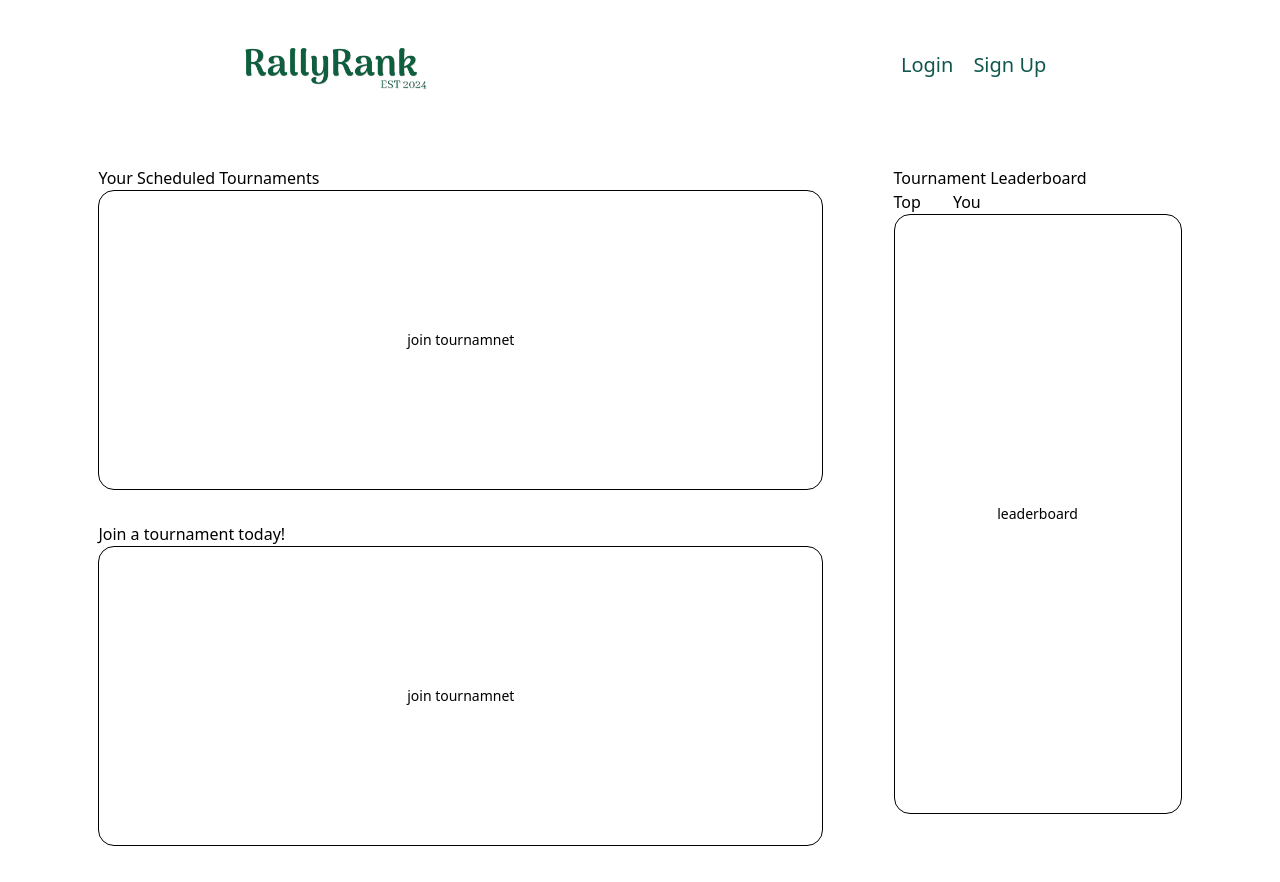
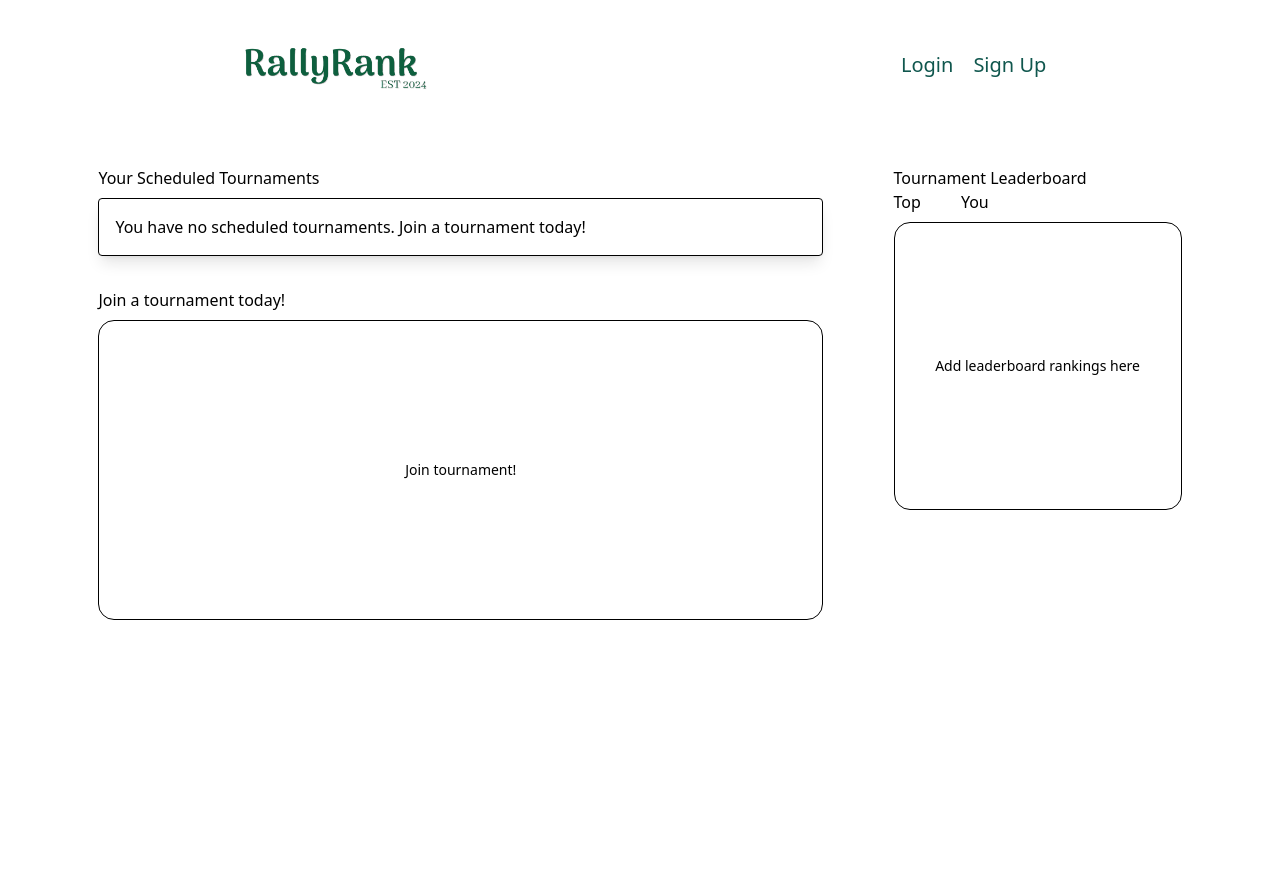
Before and after one commit to zylooooo/CS203, a React (Vite) app in the folder rally-rank-app/: page / in a window 1280 px wide. After the commit the page ends 800 px from the top, so only its background shows below. Built offline with nearby package versions, Linux system fonts and the light colour scheme.

Commit message:
Edited Home.jsx

```diff
--- a/rally-rank-app/src/pages/Home.jsx
+++ b/rally-rank-app/src/pages/Home.jsx
@@ -1,32 +1,41 @@
 function Home() {
   return (
-    <div className="home-container flex w-full p-9 gap-2 justify-evenly">
-      <div className="row-container flex flex-col w-3/5 gap-8">
-        <div>
-          <h2 className="A">Your Scheduled Tournaments</h2>
-          <button className="join-button px-4 py-2 border border-gray-300 text-sm whitespace-nowrap w-full min-height-300px">
-            join tournamnet
-          </button>
+    <div className = "home-container flex w-full p-9 gap-2 justify-evenly">
+
+      {/* ROW CONTAINER: SCHEDULED TOURNAMENTS AND JOIN TOURNAMENTS */}
+      <div className = "row-container flex flex-col w-3/5 gap-8">
+
+        {/* SCHEDULED TOURNAMENTS CONTAINER */}
+        <div className = "scheduled-tournaments-container">
+          <h2 className = "mb-2"> Your Scheduled Tournaments </h2>
+          <div className = "p-4 bg-blue-500 text-white rounded shadow-lg border">
+            You have no scheduled tournaments. Join a tournament today!
+          </div>
         </div>
 
-        <div>
-          <h2 className="A"> Join a tournament today! </h2>
-          <button className="join-button px-4 py-2 border border-gray-300 text-sm whitespace-nowrap w-full min-height-300px">
-            join tournamnet
-          </button>
+        {/* JOIN TOURNAMENTS CONTAINER */}
+        <div className = "join-tournament-container">
+          <h2 className = "mb-2"> Join a tournament today! </h2>
+            <button className = "join-button px-4 py-2 border border-gray-300 text-sm whitespace-nowrap w-full min-height-300px">
+              Join tournament!
+            </button>
+        </div>
+    </div>
+
+      {/* COLUMN CONTAINER: LEADERBOARD CONTAINER */}
+      <div className = "col-container gap-8">
+        <div className = "leaderboard container">
+          <h2> Tournament Leaderboard </h2>
+          <div className = "leaderboard-switch-view-container flex gap-10 mb-2">
+            <button> Top </button>
+            <button> You </button>
+          </div>
+          <div className = "leaderboard-box bg-gray-100 border border-gray-300 text-sm text-center w-full h-72 min-w-72 flex items-center justify-center min-height-500px">
+            Add leaderboard rankings here
+          </div>
         </div>
       </div>
-      <div className="column-container gap-5">
-        <h2 className="A">Tournament Leaderboard</h2>
-        <div className="switch-ranking flex gap-8">
-          <button>Top</button>
-          <button>You</button>
-        </div>
-        <button className="join-button px-4 py-2 border border-gray-300 text-sm whitespace-nowrap w-full min-height-600px min-w-72">
-          leaderboard
-        </button>
-      </div>
-    </div>
+  </div>
   );
 }
 
```
